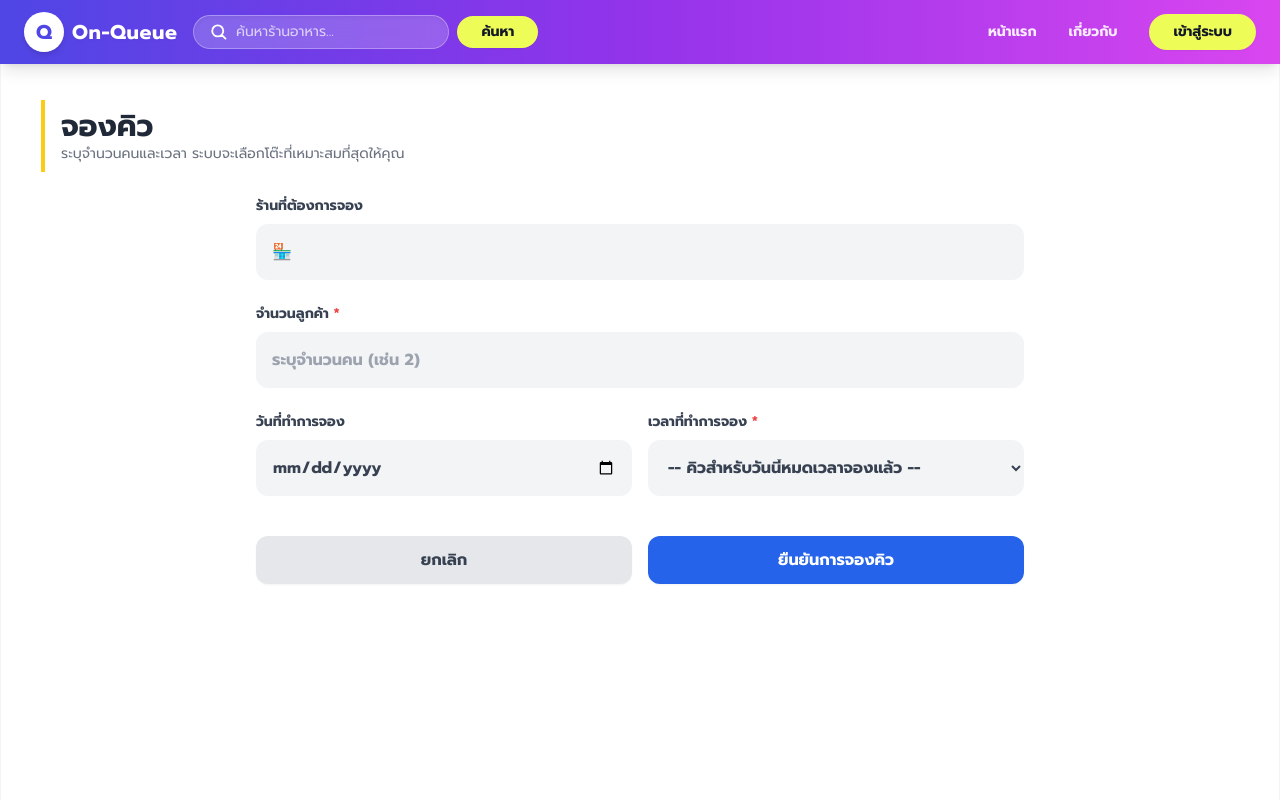
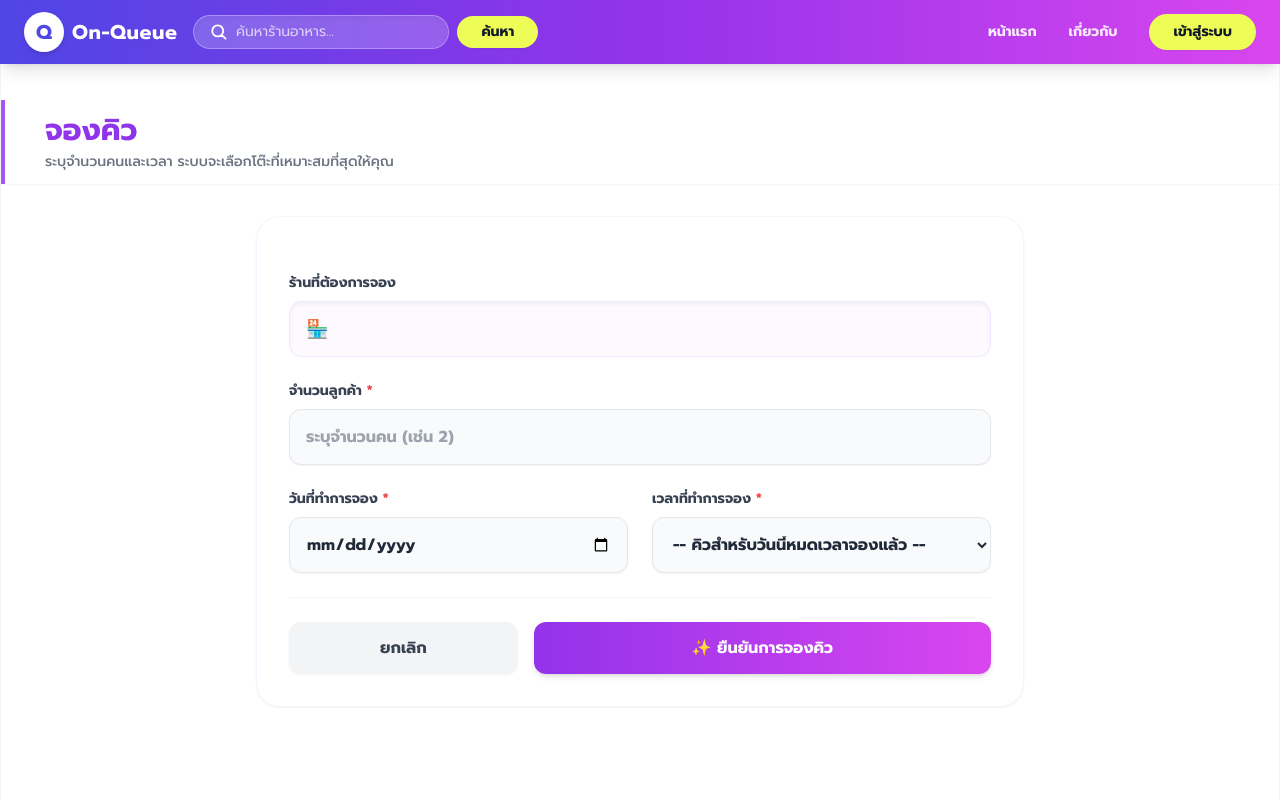
Before and after one commit to 65070196/project, a Django app: template smartqueue/templates/queue_reserve.html in a window 1280 px wide. Run offline with Django 5.2, Linux system fonts and the light colour scheme; the template is opened without the code that fills it, so the values that code supplies are empty; some libraries are stand-ins or nearby versions.

Commit message:
Update queue_reserve.html

```diff
--- a/smartqueue/templates/queue_reserve.html
+++ b/smartqueue/templates/queue_reserve.html
@@ -2,53 +2,53 @@
 {% load static %}
 
 {% block content %}
-<div class="fixed top-[60px] left-0 right-0 bottom-0 flex justify-center overflow-hidden z-0">
+<div class="fixed top-[60px] left-0 right-0 bottom-0 flex justify-center overflow-hidden z-0 bg-gray-50/50">
 
   <div class="bg-white w-full max-w-[1440px] h-full shadow-2xl border-x border-gray-100 overflow-y-auto no-scrollbar">
 
     <div class="p-6 md:p-10 pb-24">
 
-      <div class="mb-6 border-l-4 border-yellow-400 pl-4 sticky top-0 bg-white/95 backdrop-blur z-10 py-2">
-        <h2 class="text-3xl font-bold text-gray-800">จองคิว</h2>
-        <p class="text-gray-500 text-sm">ระบุจำนวนคนและเวลา ระบบจะเลือกโต๊ะที่เหมาะสมที่สุดให้คุณ</p>
+      <div class="mb-8 border-l-4 border-purple-500 pl-4 sticky top-0 bg-white/95 backdrop-blur z-10 py-3 shadow-sm -mx-6 md:-mx-10 px-6 md:px-10">
+        <h2 class="text-2xl md:text-3xl font-extrabold bg-clip-text text-transparent bg-gradient-to-r from-purple-600 to-indigo-600">จองคิว</h2>
+        <p class="text-gray-500 text-sm font-medium mt-1">ระบุจำนวนคนและเวลา ระบบจะเลือกโต๊ะที่เหมาะสมที่สุดให้คุณ</p>
       </div>
 
-      <form method="POST" action="" class="max-w-3xl mx-auto space-y-6">
+      <form method="POST" action="" class="max-w-3xl mx-auto space-y-6 bg-white p-6 md:p-8 rounded-3xl border border-purple-100/50 shadow-sm">
         {% csrf_token %}
 
         <div>
-          <label class="block text-sm font-semibold text-gray-700 mb-2">
+          <label class="block text-sm font-bold text-gray-700 mb-2">
             ร้านที่ต้องการจอง
           </label>
-          <div class="h-14 bg-gray-100 rounded-xl flex items-center px-4 text-gray-600 font-bold">
+          <div class="h-14 bg-purple-50/50 border border-purple-100 rounded-xl flex items-center px-4 text-purple-900 font-extrabold text-lg shadow-inner">
             🏪 {{ shop.shop_name }}
           </div>
         </div>
 
         <div>
-          <label class="block text-sm font-semibold text-gray-700 mb-2">
+          <label class="block text-sm font-bold text-gray-700 mb-2">
             จำนวนลูกค้า <span class="text-red-500">*</span>
           </label>
           <input type="number" name="pax" id="paxInput" min="1" value="{{ pax_value|default:'' }}" placeholder="ระบุจำนวนคน (เช่น 2)" required
-                 class="w-full h-14 bg-gray-100 rounded-xl px-4 text-gray-700 font-bold outline-none focus:ring-2 focus:ring-blue-400 focus:bg-white transition-all">
+                 class="w-full h-14 bg-gray-50 border border-gray-200 rounded-xl px-4 text-gray-800 font-bold outline-none focus:ring-2 focus:ring-purple-400 focus:border-transparent focus:bg-white transition-all shadow-sm">
         </div>
 
-        <div class="grid grid-cols-1 md:grid-cols-2 gap-4">
+        <div class="grid grid-cols-1 md:grid-cols-2 gap-6">
 
           <div>
-            <label class="block text-sm font-semibold text-gray-700 mb-2">
-              วันที่ทำการจอง
+            <label class="block text-sm font-bold text-gray-700 mb-2">
+              วันที่ทำการจอง <span class="text-red-500">*</span>
             </label>
             <input type="date" name="queue_date" value="{{ selected_date }}" min="{{ today_str }}" required
               onchange="window.location.href='?queue_date=' + this.value + '&pax=' + document.getElementById('paxInput').value"
-              class="w-full h-14 bg-gray-100 rounded-xl px-4 text-gray-700 font-bold outline-none focus:ring-2 focus:ring-blue-400 focus:bg-white transition-all cursor-pointer">
+              class="w-full h-14 bg-gray-50 border border-gray-200 rounded-xl px-4 text-gray-800 font-bold outline-none focus:ring-2 focus:ring-purple-400 focus:border-transparent focus:bg-white transition-all cursor-pointer shadow-sm">
           </div>
 
           <div>
-            <label class="block text-sm font-semibold text-gray-700 mb-2">
+            <label class="block text-sm font-bold text-gray-700 mb-2">
                 เวลาที่ทำการจอง <span class="text-red-500">*</span>
             </label>
-            <select name="queue_time" id="timeSelect" required class="w-full h-14 bg-gray-100 rounded-xl px-4 text-gray-700 font-bold outline-none focus:ring-2 focus:ring-blue-400 focus:bg-white transition-all cursor-pointer">
+            <select name="queue_time" id="timeSelect" required class="w-full h-14 bg-gray-50 border border-gray-200 rounded-xl px-4 text-gray-800 font-bold outline-none focus:ring-2 focus:ring-purple-400 focus:border-transparent focus:bg-white transition-all cursor-pointer shadow-sm">
               {% if is_closed %}
                   <option value="" disabled selected>-- วันนี้ร้านปิดทำการ --</option>
               {% elif not hour_range %}
@@ -67,25 +67,27 @@
         </div>
 
         {% if error_message %}
-          <div class="bg-red-50 border border-red-300 text-red-700 px-4 py-3 rounded-xl text-sm font-bold shadow-sm">
-              🚨 {{ error_message }}
+          <div class="bg-red-50 border-l-4 border-red-500 text-red-700 px-5 py-4 rounded-r-xl text-sm font-bold shadow-sm flex items-start gap-3">
+              <span class="text-xl">🚨</span>
+              <span class="mt-0.5">{{ error_message }}</span>
           </div>
         {% endif %}
 
         {% if alternative_times %}
-          <div class="bg-green-50 border-2 border-green-400 p-5 rounded-xl shadow-sm animate-pulse">
-              <h4 class="font-bold text-green-800 mb-3 flex items-center gap-2">
+          <div class="bg-gradient-to-br from-fuchsia-50 to-purple-50 border border-fuchsia-200 p-6 rounded-2xl shadow-sm relative overflow-hidden">
+              <div class="absolute -right-4 -top-4 text-8xl opacity-5">💡</div>
+              <h4 class="font-extrabold text-purple-900 mb-4 flex items-center gap-2 relative z-10">
                 <span class="text-xl">💡</span> เราพบช่วงเวลาที่ใกล้เคียงและยังว่างอยู่:
               </h4>
-              <div class="flex flex-wrap gap-3">
+              <div class="flex flex-wrap gap-3 relative z-10">
                   {% for alt_time in alternative_times %}
                   <button type="button" onclick="selectAlternativeTime('{{ alt_time }}')"
-                          class="px-5 py-2.5 bg-white border-2 border-green-500 text-green-700 rounded-xl hover:bg-green-600 hover:text-white transition-all font-bold shadow-sm">
+                          class="px-5 py-2.5 bg-white border border-purple-200 text-purple-700 rounded-xl hover:bg-gradient-to-r hover:from-purple-500 hover:to-fuchsia-500 hover:text-white hover:border-transparent transition-all font-bold shadow-sm hover:shadow-md transform hover:-translate-y-0.5">
                       เวลา {{ alt_time }} น.
                   </button>
                   {% endfor %}
               </div>
-              <p class="text-xs text-green-600 mt-3 font-semibold">* คลิกที่เวลาด้านบน เพื่อเปลี่ยนเวลาจองอัตโนมัติ แล้วกดยืนยันได้เลย</p>
+              <p class="text-xs text-purple-600/80 mt-4 font-semibold relative z-10">* คลิกที่เวลาด้านบน เพื่อเปลี่ยนเวลาจองอัตโนมัติ แล้วกดยืนยันได้เลย</p>
           </div>
 
           <script>
@@ -93,18 +95,18 @@
                 const selectElement = document.getElementById('timeSelect');
                 selectElement.value = timeValue;
 
-                // กระพริบให้รู้ว่าเลือกแล้ว
-                selectElement.classList.add('ring-4', 'ring-green-400');
-                setTimeout(() => selectElement.classList.remove('ring-4', 'ring-green-400'), 500);
+                selectElement.classList.add('ring-4', 'ring-purple-400');
+                setTimeout(() => selectElement.classList.remove('ring-4', 'ring-purple-400'), 500);
             }
           </script>
         {% endif %}
-        <div class="flex flex-col md:flex-row gap-4 pt-4">
-          <a href="{% url 'shop-detail' shop.shop_id %}" class="flex-1 py-3 bg-gray-200 hover:bg-gray-300 text-gray-700 rounded-xl font-bold transition shadow-sm hover:shadow-md text-center flex items-center justify-center">
+
+        <div class="flex flex-col sm:flex-row gap-4 pt-6 border-t border-gray-100 mt-8">
+          <a href="{% url 'shop-detail' shop.shop_id %}" class="w-full sm:w-1/3 py-3.5 bg-gray-100 hover:bg-gray-200 text-gray-700 rounded-xl font-extrabold transition-colors shadow-sm text-center flex items-center justify-center">
             ยกเลิก
           </a>
-          <button type="submit" class="flex-1 py-3 bg-blue-600 hover:bg-blue-700 text-white rounded-xl font-bold transition shadow-sm hover:shadow-md">
-            ยืนยันการจองคิว
+          <button type="submit" class="w-full sm:w-2/3 py-3.5 bg-gradient-to-r from-purple-600 to-fuchsia-500 hover:from-purple-700 hover:to-fuchsia-600 text-white rounded-xl font-extrabold transition-all shadow-md hover:shadow-lg hover:shadow-fuchsia-500/30 transform hover:-translate-y-0.5">
+            ✨ ยืนยันการจองคิว
           </button>
         </div>
 
```
